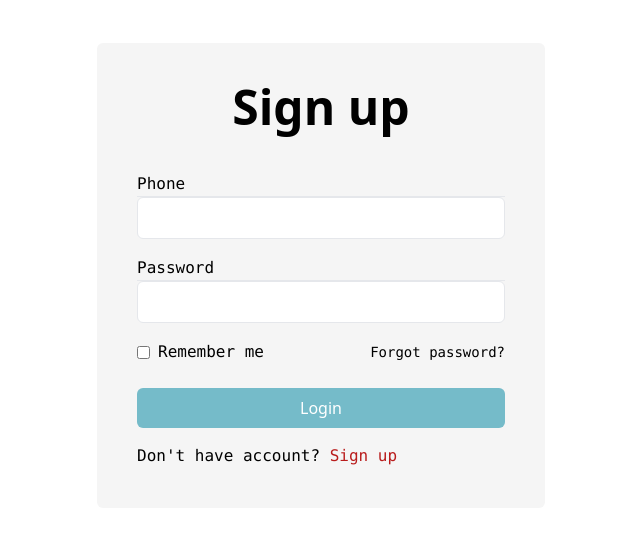
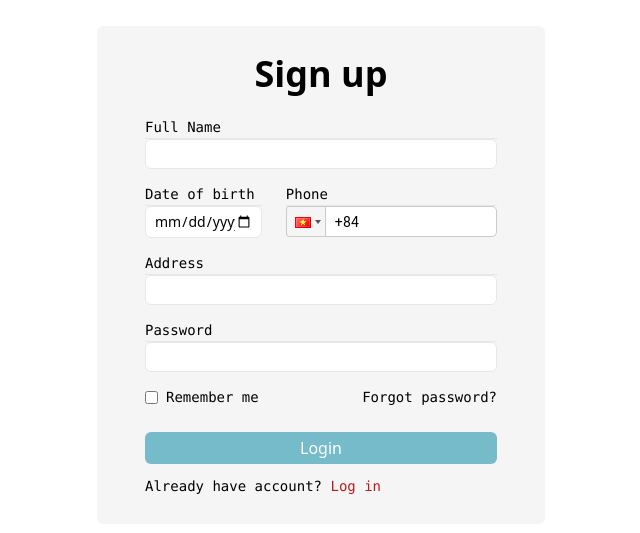
Before and after one commit to ndungminh2003/Dental-Clinic, a React (Create React App) app in the folder client/: page /sign-up in a window 1280 px wide. Shown: the part 125-658 px from the top of the page, without its empty margins (319-959 px from the left). Built offline with nearby package versions, Linux system fonts and the light colour scheme.

Commit message:
sign up and logIn
done sign up and login (FE)

```diff
--- a/client/package.json
+++ b/client/package.json
@@ -9,6 +9,8 @@
     "@testing-library/user-event": "^13.5.0",
     "react": "^18.2.0",
     "react-dom": "^18.2.0",
+    "react-phone-input-2": "^2.15.1",
+    "react-phone-number-input": "^3.3.7",
     "react-router-dom": "^6.17.0",
     "react-scripts": "5.0.1",
     "web-vitals": "^2.1.4"
--- a/client/src/components/Login.jsx
+++ b/client/src/components/Login.jsx
@@ -45,7 +45,7 @@ export default function Login({ username, bgcolor, ringcolor }) {
             <div>
               <h2 className="font-mono">
                 Don't have account?{" "}
-                <Link to="#" className="text-red-700 font-medium">
+                <Link to="/sign-up" className="text-red-700 font-medium">
                   Sign up
                 </Link>
               </h2>
--- a/client/src/index.css
+++ b/client/src/index.css
@@ -4,6 +4,20 @@
   box-sizing: border-box;
 }
 
+.input {
+  font-size: 0.875rem; /* 14px */
+  line-height: 1.25rem; /* 20px */
+  width: 100%;
+  padding: 0.25rem 0.5rem;
+  border-radius: 0.375rem; /* 6px */
+  border-width: 1px;
+}
+.input:focus {
+  outline: 2px solid transparent;
+  outline-offset: 2px;
+  box-shadow: var(--tw-ring-inset) 0 0 0 calc(2px + var(--tw-ring-offset-width)) var(--tw-ring-color);
+}
+
 @tailwind base;
 @tailwind components;
 @tailwind utilities;
--- a/client/src/pages/SignUp.jsx
+++ b/client/src/pages/SignUp.jsx
@@ -1,33 +1,67 @@
-import React from "react";
+import React, { useState } from "react";
 import { Link } from "react-router-dom";
+import PhoneInput from 'react-phone-input-2'
+import 'react-phone-input-2/lib/style.css'
 
 export default function SignUp() {
-  return(
-    <div className ="w-full flex items-center min-h-screen	">
-      <div className ="w-full max-w-md mx-auto ">
-      <div className=" bg-neutral-100 p-10 rounded-md  ">
-          <h2 className="text-center text-5xl font-extrabold pb-10">Sign up</h2>
-          <div>
-            <div className="mb-4">
-              <label className="font-mono 	">Phone</label>
+  const [value,setValue] = useState();
+  return (
+    <div className="w-full flex items-center min-h-screen	">
+      <div className="w-full max-w-md mx-auto ">
+        <div className=" bg-neutral-100 px-12 py-7 rounded-md  ">
+          <h2 className="text-center text-4xl font-extrabold pb-5">Sign up</h2>
+          <div className ="w-full">
+            <div className="mb-3">
+              <label className="font-mono text-sm">Full Name</label>
               <hr />
               <input
                 type="text"
-                className={`focus:ring-blue-hosta w-full px-3 py-2 rounded-md focus:outline-none focus:ring-2 focus:ring-opacity-25 border`}
+                className={`focus:ring-blue-hosta input focus:ring-opacity-25 `}
               ></input>
             </div>
-            <div className="mb-4">
-              <label className="font-mono rounded-md	">Password</label>
+            <div className="mb-3 flex grow justify-between w-full">
+              <div className ="w-1/3">
+                <label className="font-mono text-sm">Date of birth</label>
+                <hr />
+                <input
+                  type="date"
+                  className={`focus:ring-blue-hosta px-2 py-1 input focus:ring-opacity-25 `}
+                ></input>
+              </div>
+              <div className ="w-3/5 ">
+                <label className="font-mono text-sm">Phone</label>
+                <hr />
+                <PhoneInput
+                  inputClass="!w-full !h-[31px]"
+                  // className={`focus:ring-blue-hosta w-full px-2 py-1 rounded-md focus:outline-none focus:ring-2 border focus:ring-opacity-25 `}
+                  placeholder="Enter phone number"
+                  country='vn'
+                  regions={'asia'}
+                  value={value}
+                  onChange={setValue}
+                  />
+              </div>
+            </div>
+            <div className="mb-3">
+              <label className="font-mono text-sm">Address</label>
+              <hr />
+              <input
+                type="text"
+                className={`focus:ring-blue-hosta input focus:ring-opacity-25 `}
+              ></input>
+            </div>
+            <div className="mb-3">
+              <label className="font-mono rounded-md text-sm">Password</label>
               <hr />
               <input
                 type="password"
-                className={`focus:ring-blue-hosta w-full px-3 py-2 rounded-md focus:outline-none focus:ring-2 focus:ring-opacity-25 border`}
+                className={`focus:ring-blue-hosta input focus:ring-opacity-25 `}
               ></input>
             </div>
             <div className="flex justify-between mb-6">
               <div>
                 <input type="checkbox" className="mr-2 align-middle	"></input>
-                <label className="font-mono text-base">Remember me</label>
+                <label className="font-mono text-sm">Remember me</label>
               </div>
               <div>
                 <Link to="#" className="font-mono text-sm ">
@@ -35,18 +69,18 @@ export default function SignUp() {
                 </Link>
               </div>
             </div>
-            <div className="mb-4">
+            <div className="mb-3">
               <button
-                className={"bg-blue-hosta py-2 rounded-md w-full text-white"}
+                className={"bg-blue-hosta py-1 rounded-md w-full text-white"}
               >
                 Login
               </button>
             </div>
             <div>
-              <h2 className="font-mono">
-                Don't have account?{" "}
-                <Link to="#" className="text-red-700 font-medium">
-                  Sign up
+              <h2 className="font-mono text-sm">
+                Already have account?{" "}
+                <Link to="/login" className="text-red-700 font-medium text-sm">
+                  Log in
                 </Link>
               </h2>
             </div>
```
Also changed, not shown: 1 other file (tests, documents, lock files or other folders).
